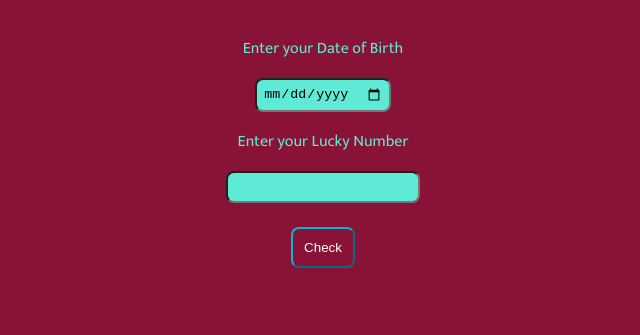
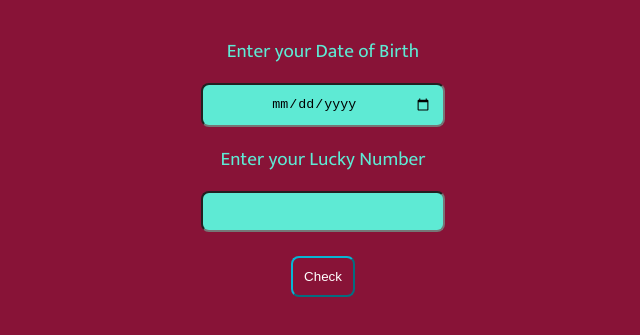
Before and after one commit to sweta1308/mark-11-is-your-birthday-lucky, a plain HTML site: page index.html in a window 1280 px wide. Shown: the part 93-428 px from the top of the page, without its empty margins (317-957 px from the left). Drawn offline with Linux system fonts and the light colour scheme.

Commit message:
style: update css

```diff
--- a/styles.css
+++ b/styles.css
@@ -20,13 +20,16 @@ label, input {
 
 label {
     padding: 1rem;
+    font-size: larger;
 }
 
 input {
-    padding: 0.4rem;
+    padding: 0.7rem;
     border-radius: 0.5rem;
     background-color: #5eead4;
     color: black;
+    text-align: center;
+    width: 17%;
 }
 
 button {
```
